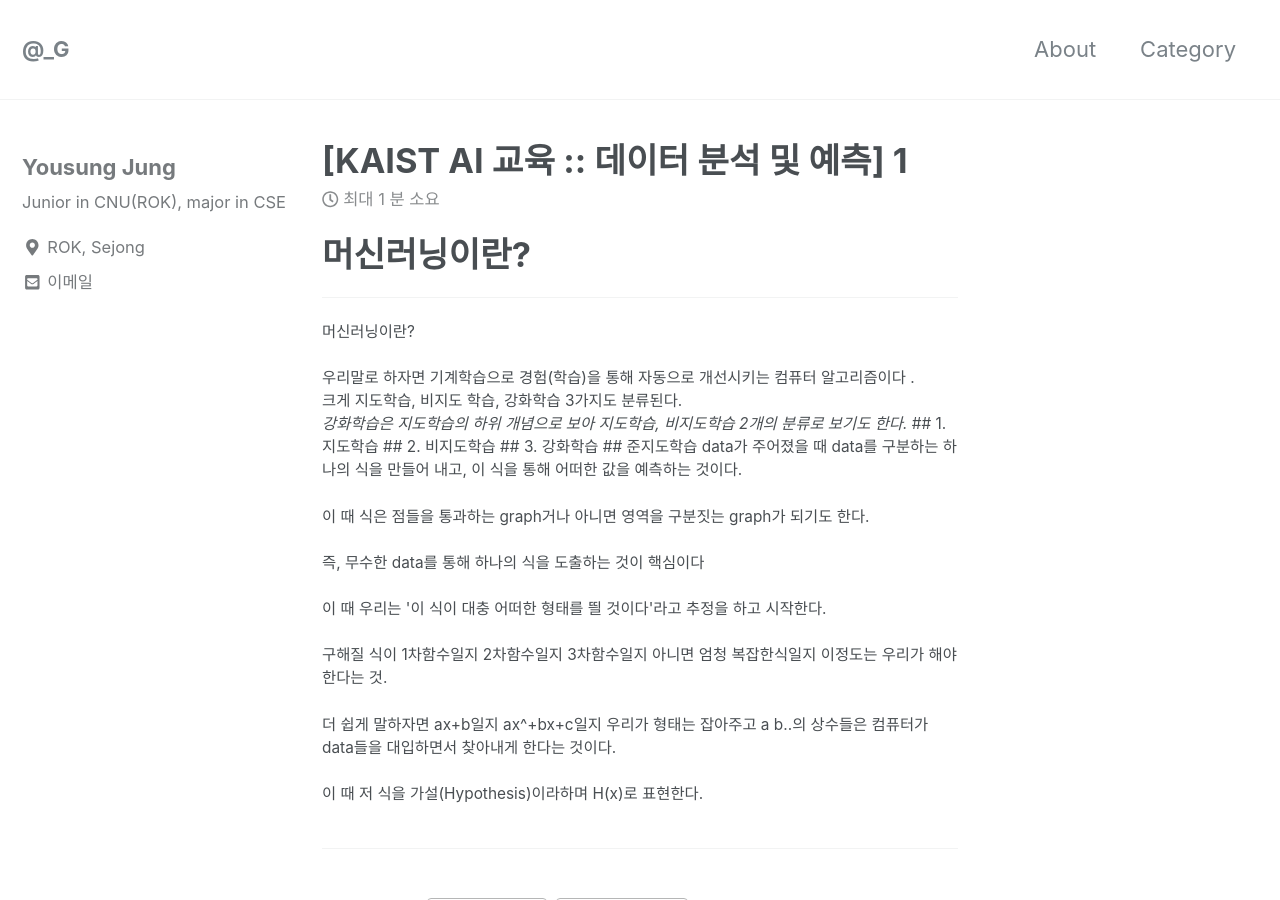
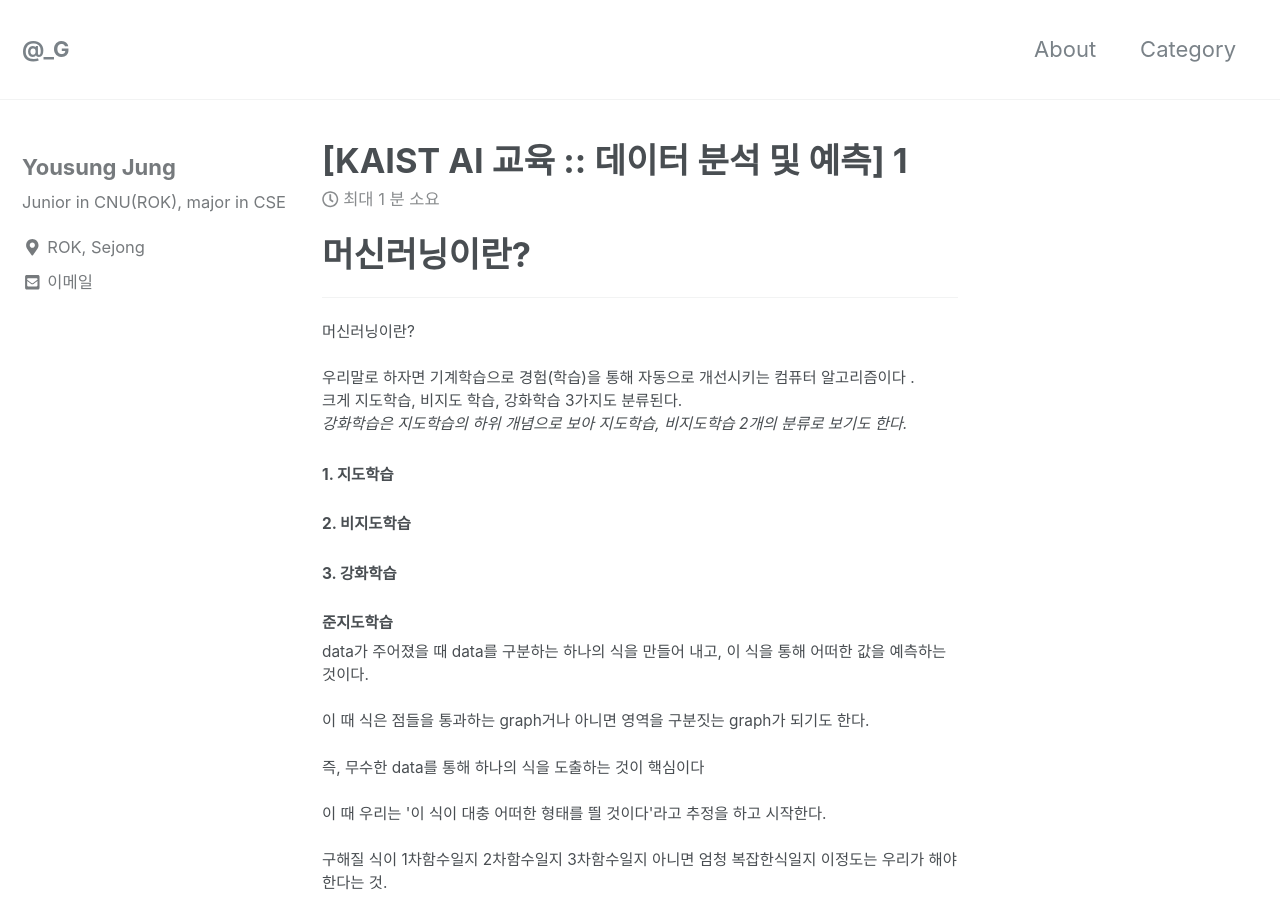
Before and after one commit to can019/can019.github.io, a Jekyll site: the page built from _posts/2020-08-18-KAIST-AI-1.md, in a window 1280 px wide and 900 px high. Built offline with Jekyll 4.4.1, drawn with Linux system fonts in a browser that asks for light colours; nearby versions of some CDN libraries.

Commit message:
modified

```diff
--- a/_posts/2020-08-18-KAIST-AI-1.md
+++ b/_posts/2020-08-18-KAIST-AI-1.md
@@ -12,10 +12,10 @@ categories: DeepLearning DataAnalyze
 우리말로 하자면 기계학습으로 경험(학습)을 통해 자동으로 개선시키는 컴퓨터 알고리즘이다 .<br/>
 크게 지도학습, 비지도 학습, 강화학습 3가지도 분류된다.<br/>
 <i>강화학습은 지도학습의 하위 개념으로 보아 지도학습, 비지도학습 2개의 분류로 보기도 한다.</i>
-## 1. 지도학습
-## 2. 비지도학습
-## 3. 강화학습
-## 준지도학습
+<h3> 1. 지도학습</h3>
+<h3> 2. 비지도학습</h3>
+<h3> 3. 강화학습</h3>
+<h3> 준지도학습</h3>
 data가 주어졌을 때 data를 구분하는 하나의 식을 만들어 내고, 이 식을 통해 어떠한 값을 예측하는 것이다.<br/><br/>
 이 때 식은 점들을 통과하는 graph거나 아니면 영역을 구분짓는 graph가 되기도 한다.<br/><br/>
 
```
